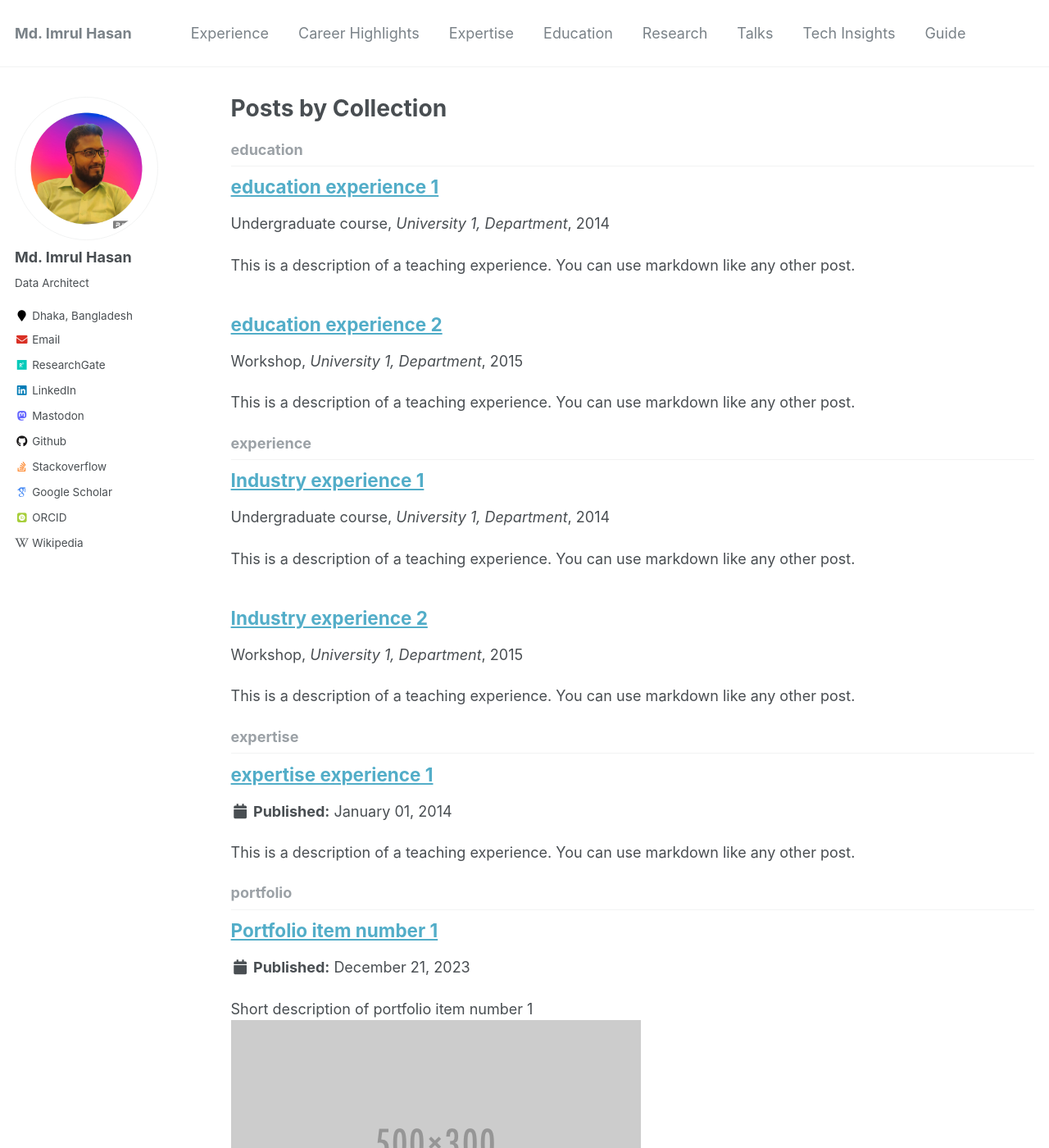
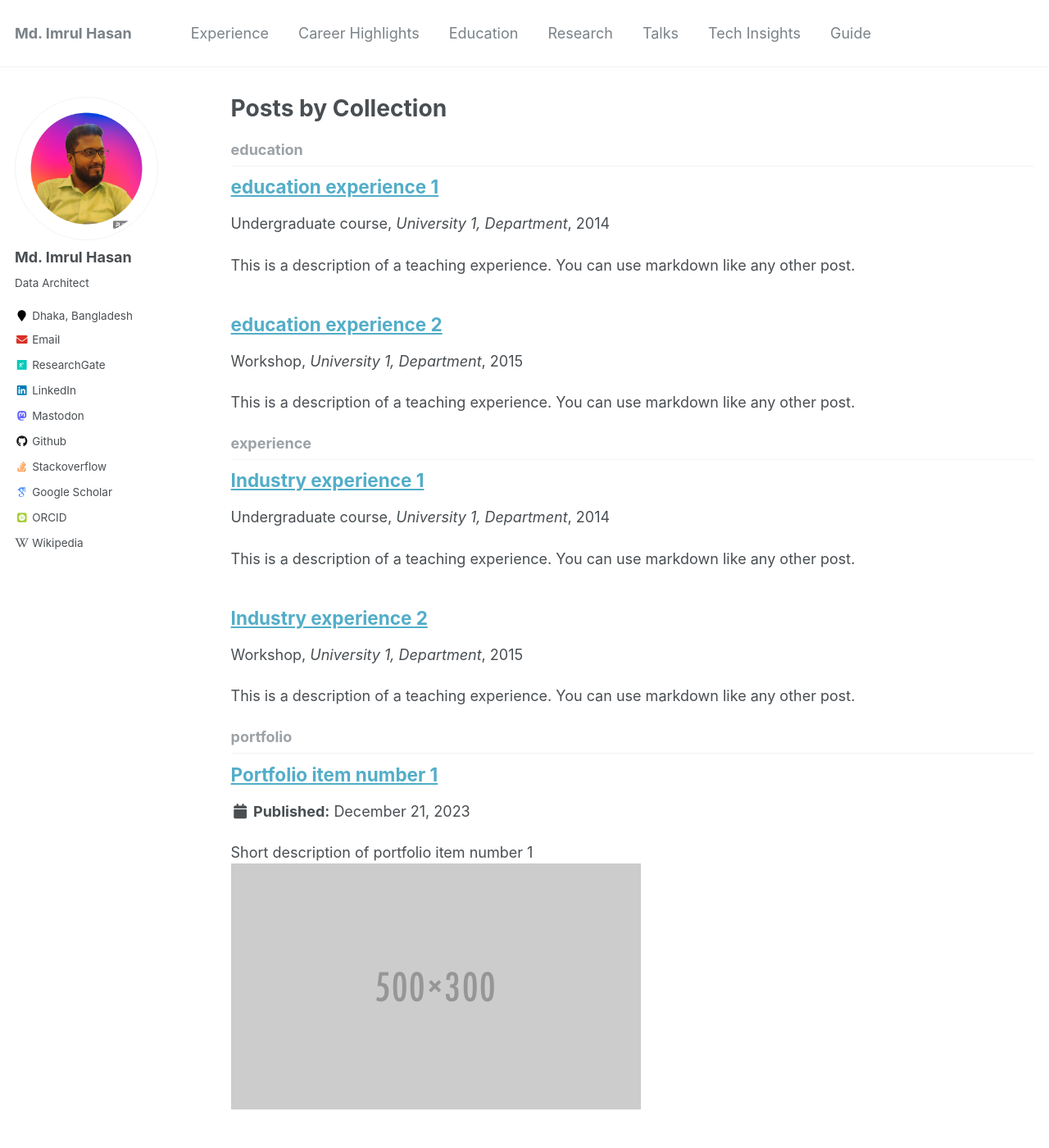
Before and after one commit to imrulhasandata/imrulhasandata, a Jekyll site: the page built from _pages/collection-archive.html, in a window 1280 px wide and 1400 px high. Shown: the whole window at 82% size. Built offline with Jekyll 4.4.1, drawn with Linux system fonts in a browser that asks for light colours; some web fonts are replaced.

Commit message:
Expertise removed --> rollback

```diff
--- a/_config.yml
+++ b/_config.yml
@@ -197,9 +197,8 @@ collections:
   education:
     output: true
     permalink: /:collection/:path/
-  expertise:
-    output: true
-    permalink: /:collection/:path/
+
+
 
 # Defaults
 defaults:
@@ -276,15 +275,9 @@ defaults:
       author_profile: true
       share: true
       comments: true
-  # _expertise
-  - scope:
-      path: ""
-      type: expertise
-    values:
-      layout: single
-      author_profile: true
-      share: true
-      comments: true
+
+
+
 # Sass/SCSS
 sass:
   sass_dir: _sass
--- a/_data/navigation.yml
+++ b/_data/navigation.yml
@@ -5,9 +5,6 @@ main:
 
   - title: "Career Highlights"
     url: /portfolio/
-
-  - title: "Expertise"
-    url: /expertise/
 
   - title: "Education"
     url: /education/
--- a/_expertise/expertise-1.md
+++ /dev/null
@@ -1,20 +0,0 @@
----
-title: "expertise experience 1"
-collection: expertise
-type: "Undergraduate course"
-permalink: /expertise/2014-spring-expertise-1
-venue: "University 1, Department"
-date: 2014-01-01
-location: "City, Country"
----
-
-This is a description of a teaching experience. You can use markdown like any other post.
-
-Heading 1
-======
-
-Heading 2
-======
-
-Heading 3
-======
```
Also changed, not shown: _pages/_expertise.md (deleted, +0 -13 lines).
